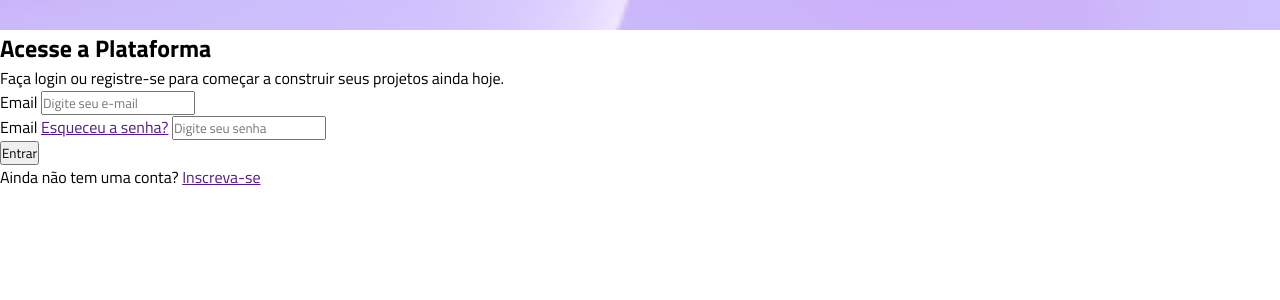
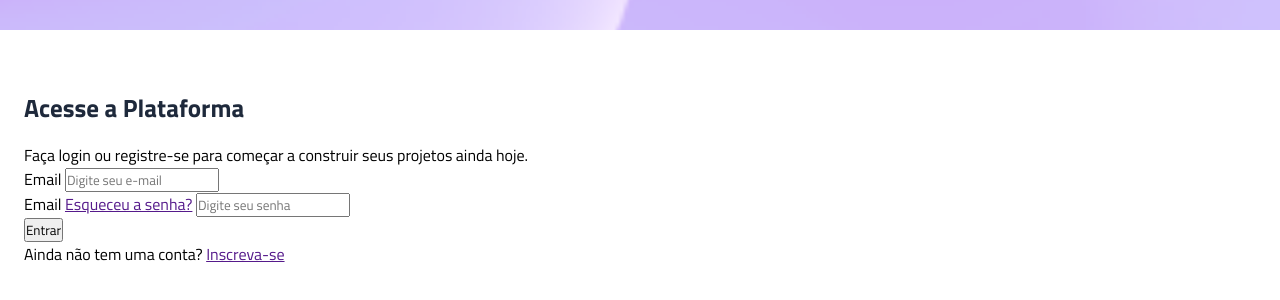
Before and after one commit to adrielly1/projeto_vertigo, a plain HTML site: page index.html in a window 1280 px wide. Shown: the part 104-404 px from the top of the page. Drawn offline with Linux system fonts and the light colour scheme.

Commit message:
ajustes da section descricao

```diff
--- a/style.css
+++ b/style.css
@@ -3,6 +3,11 @@
     padding: 0;
     margin: 0;
     box-sizing: border-box;
+}
+
+:root {
+    --grey-800: #1E293B;
+    --grey-600: #475569;
 }
 
 header {
@@ -13,4 +18,16 @@ header {
     display: flex;
     justify-content: center;
     align-items: center;
+
+    margin-bottom: 3.7rem;
 }
+
+main {
+    padding-inline: 1.5rem;
+}
+
+.descricao h1 {
+    color: var(--grey-800);
+    margin-bottom: 1rem;
+    font-size: 1.5625rem;
+}
```
